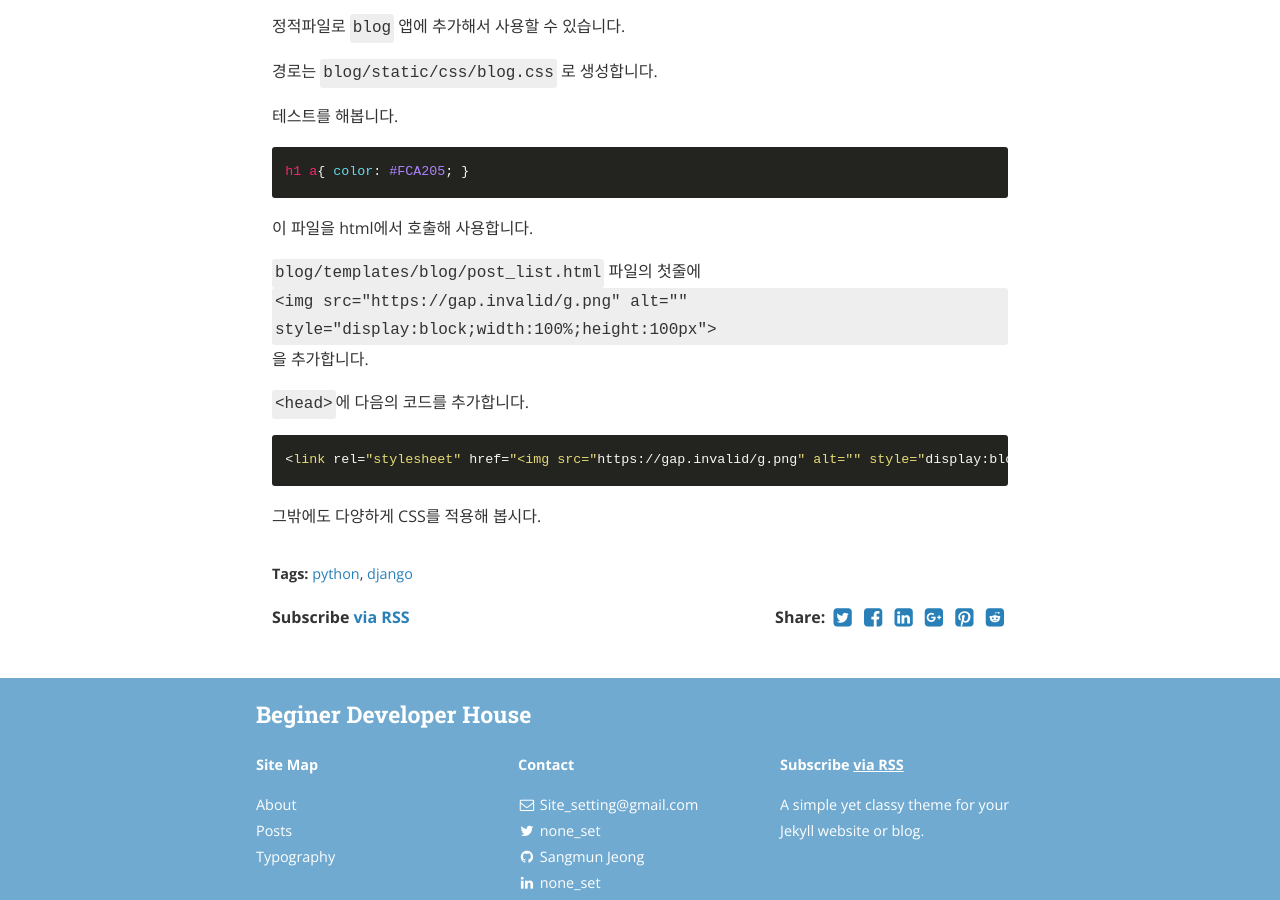
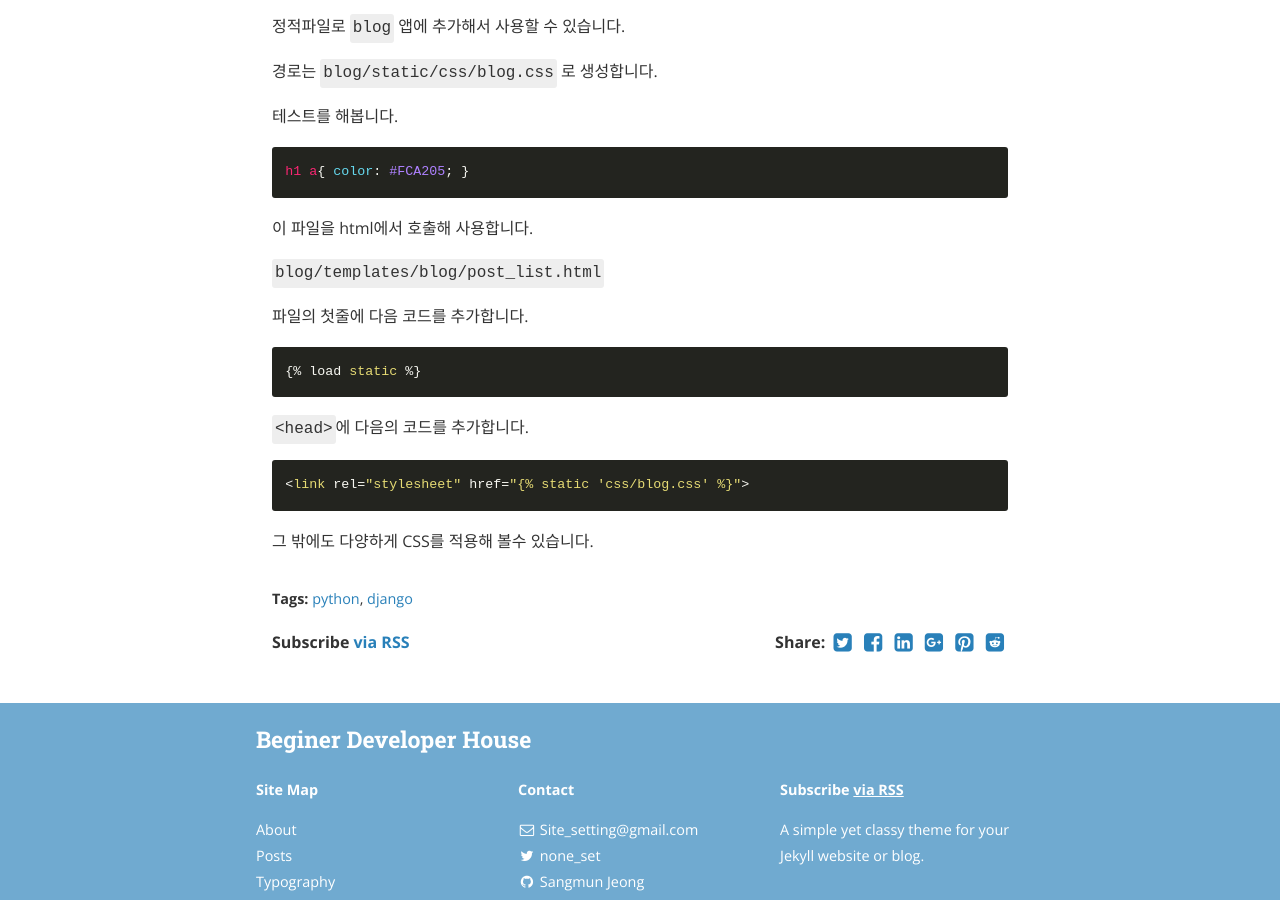
Before and after one commit to sangmunjeong/sangmunjeong.github.io, a Jekyll site: the page built from _posts/2019-06-21-python_djangostart10.markdown, in a window 1280 px wide and 900 px high, scrolled down 809 px. Built offline with Jekyll 4.4.1, drawn with Linux system fonts in a browser that asks for light colours; nearby versions of some CDN libraries.

Commit message:
error fix

````diff
--- a/Gemfile
+++ b/Gemfile
@@ -3,3 +3,4 @@ gem 'jekyll'
 gem 'jekyll-archives'
 gem 'jekyll-sitemap'
 gem 'jekyll-paginate'
+gem 'github-pages', group: :jekyll_plugins
--- a/_posts/2019-06-21-python_djangostart10.markdown
+++ b/_posts/2019-06-21-python_djangostart10.markdown
@@ -42,14 +42,24 @@ h1 a{ color: #FCA205; }
 
 이 파일을 html에서 호출해 사용합니다.
 
-`blog/templates/blog/post_list.html` 파일의 첫줄에 `{% load static %}` 을 추가합니다.
+`blog/templates/blog/post_list.html`
+
+파일의 첫줄에 다음 코드를 추가합니다.
+
+{% raw %}
+```
+{% load static %}
+```
+{% endraw %}
 
 `<head>`에 다음의 코드를 추가합니다.
 
+{% raw %}
 ```
 <link rel="stylesheet" href="{% static 'css/blog.css' %}">
 ```
+{% endraw %}
 
-그밖에도 다양하게 CSS를 적용해 봅시다.
+그 밖에도 다양하게 CSS를 적용해 볼수 있습니다.
 
 [bootstrap]: https://getbootstrap.com/
````
Also changed, not shown: Gemfile.lock, 1 other file.
